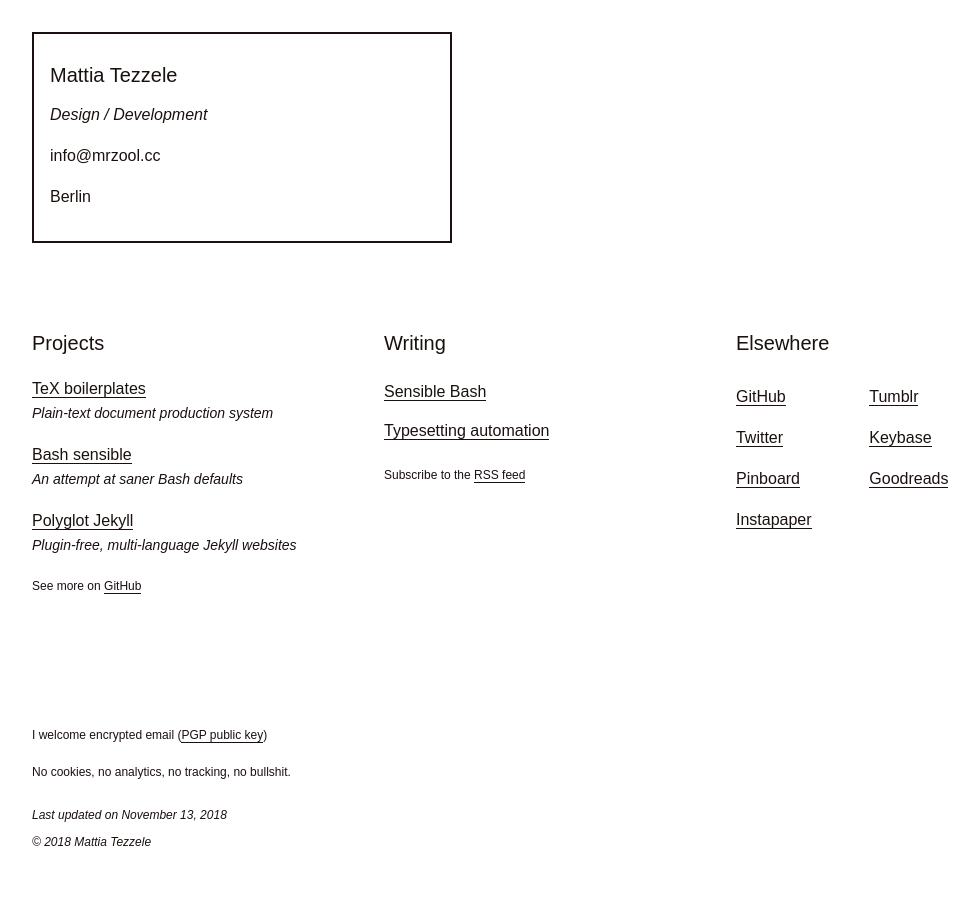
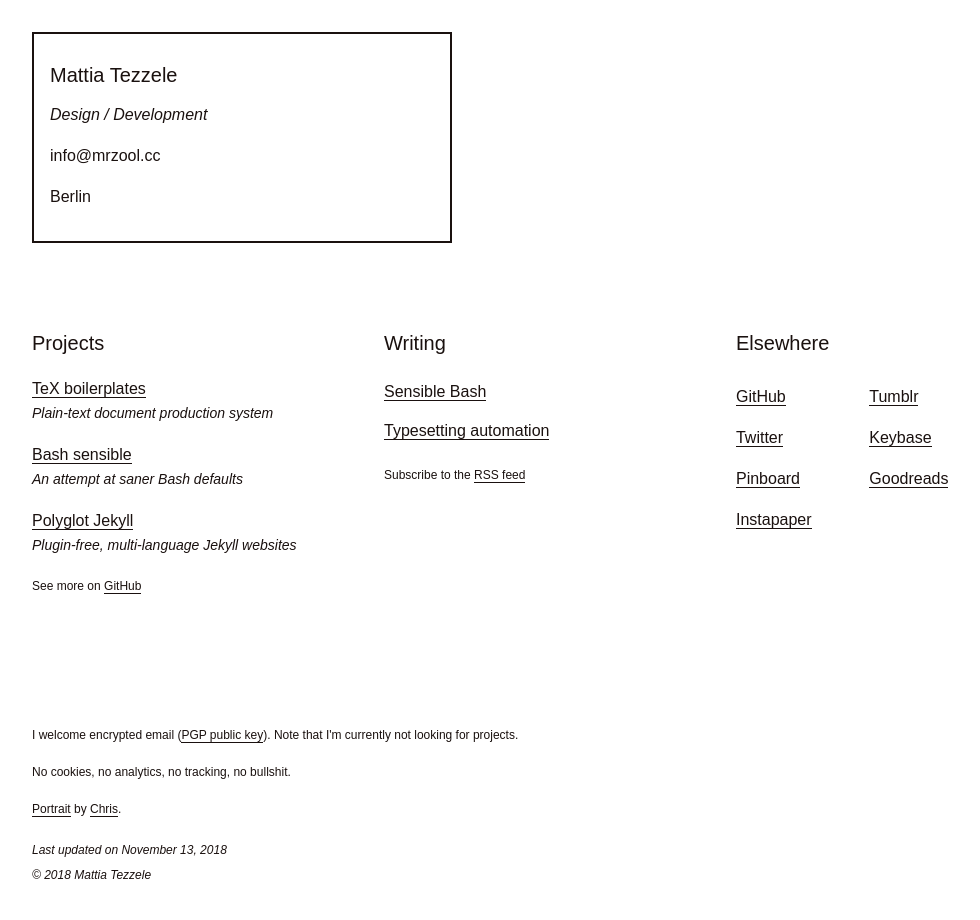
Before and after one commit to mrzool/mrzool.github.io, a Jekyll site: the page built from index.md, in a window 1280 px wide. Shown: the whole page, without its empty margins (0-980 px from the left). Built offline with Jekyll 4.4.1, drawn with Linux system fonts in a browser that asks for light colours.

Commit message:
add portrait page

```diff
--- a/_includes/_footer.html
+++ b/_includes/_footer.html
@@ -1,8 +1,9 @@
 <footer class="ml2 mr2 px2 mt2 mb3">
-  <small class="h6">
-    <p class="mb1">I welcome encrypted email (<a href="https://keybase.io/zool/pgp_keys.asc?fingerprint=4c9d065963ce0529a9f528198e8372839251a729">PGP public key</a>)</p>
-    <p class="mb2">No cookies, no analytics, no tracking, no bullshit.</p>
+  <div class="h6">
+    <p class="mb1">I welcome encrypted email (<a href="https://keybase.io/zool/pgp_keys.asc?fingerprint=4c9d065963ce0529a9f528198e8372839251a729">PGP public key</a>). Note that I'm currently not looking for projects.</p>
+    <p class="mb1">No cookies, no analytics, no tracking, no bullshit.</p>
+    <p class="mb2"><a href="/portrait" title="Mattia's portrait">Portrait</a> by <a href="http://www.christianpasseri.com" title="Chris Passeri's homepage">Chris</a>.</p>
     <i>Last updated on {{ 'now' | date: "%B %-d, %Y" }}</i><br>
     <i>&copy; {{ 'now' | date: "%Y" }} Mattia Tezzele</i>
-  </small>
+  </div>
 </footer>
```
Also changed, not shown: _layouts/default.html (+4 -4 lines), portrait.html (added, +10 -0 lines), assets/imgs/portrait.jpg (added).
